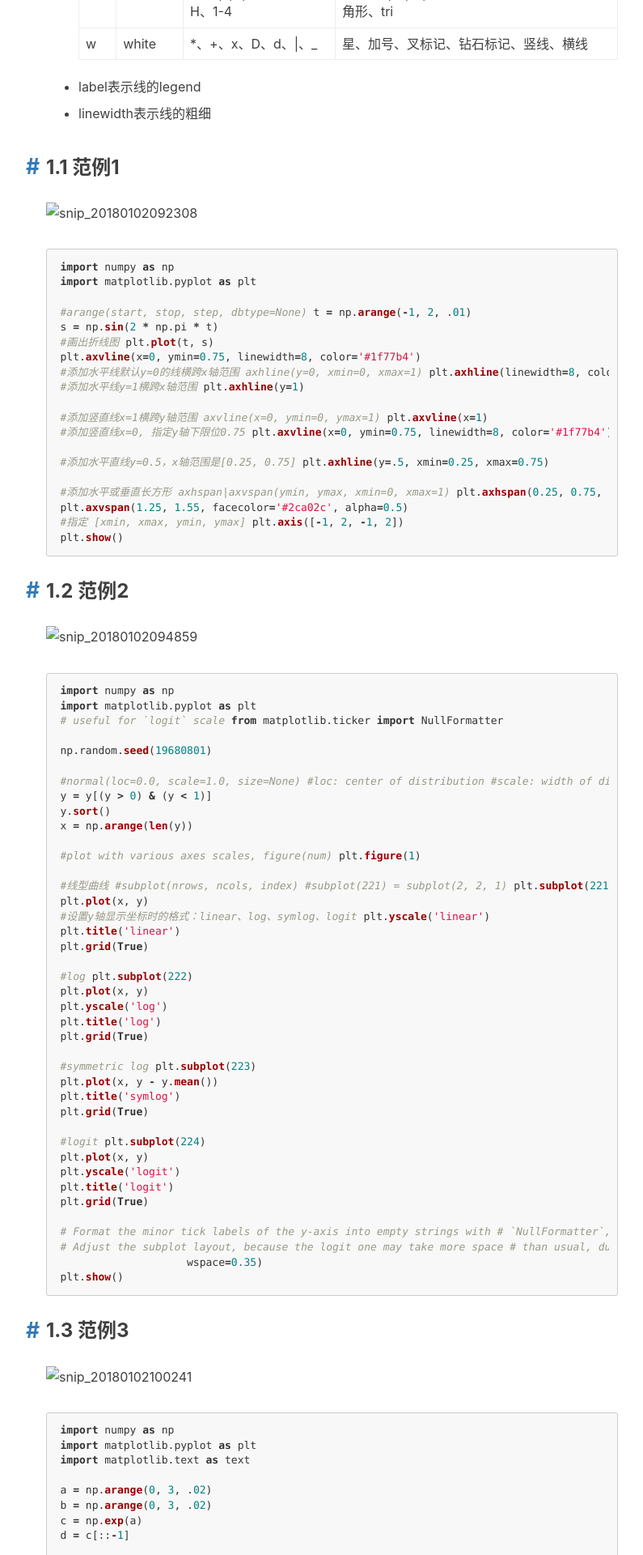
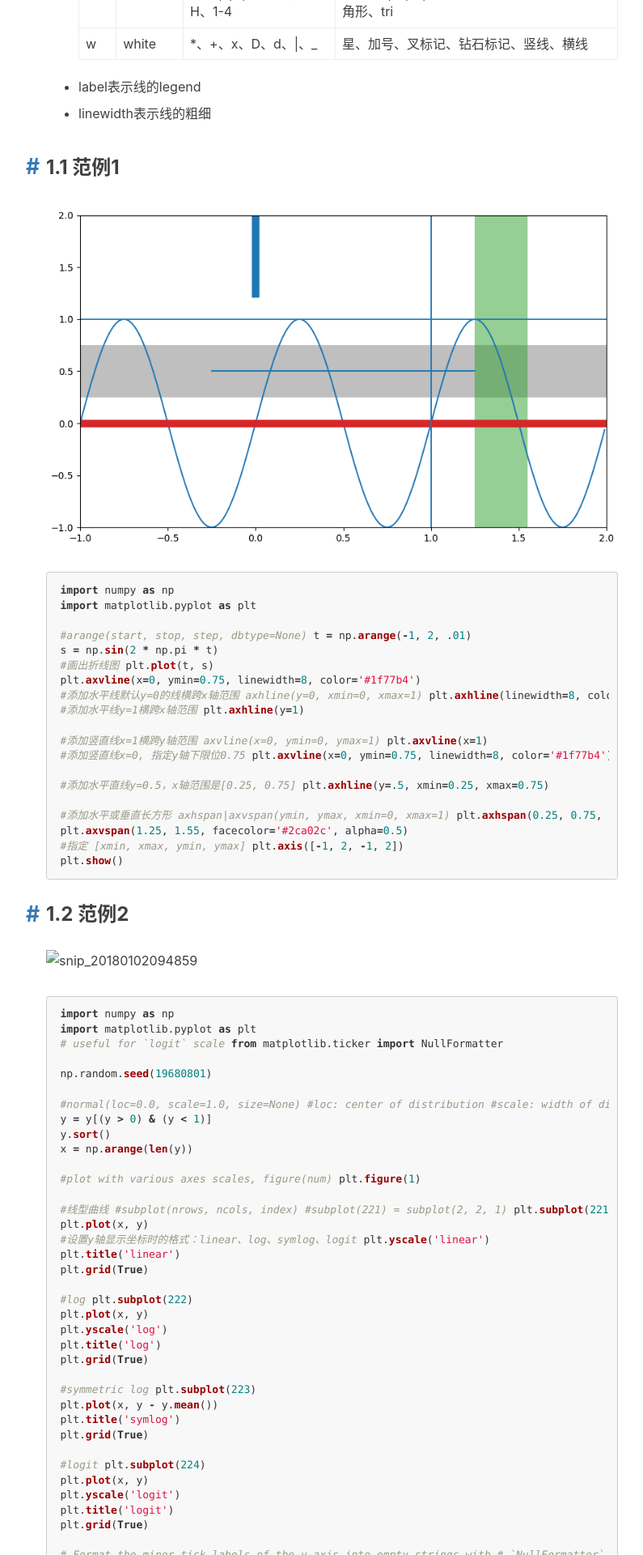
Before and after one commit to gaocn/gaocn.github.io, a Jekyll site: the page built from _posts/2018-01-02-matplotlib库API的使用.md, in a window 1280 px wide. Shown: the part 1447-3367 px from the top of the page at 81% size, without its empty margins (208-1003 px from the left). Built offline with Jekyll 4.4.1, drawn with Linux system fonts in a browser that asks for light colours; comment, search, counter and statistics services are not loaded.

Commit message:
modified: 2018-01-02-matplotlib库API的使用.md

````diff
--- a/_posts/2018-01-02-matplotlib库API的使用.md
+++ b/_posts/2018-01-02-matplotlib库API的使用.md
@@ -59,7 +59,7 @@ plt.show()
 
 ### 1.1 范例1
 
-![snip_20180102092308](img/md_imgs/snip_20180102092308.png)
+![snip_20180102092308](/img/md_imgs/snip_20180102092308.png)
 
 ```python
 import numpy as np
````
